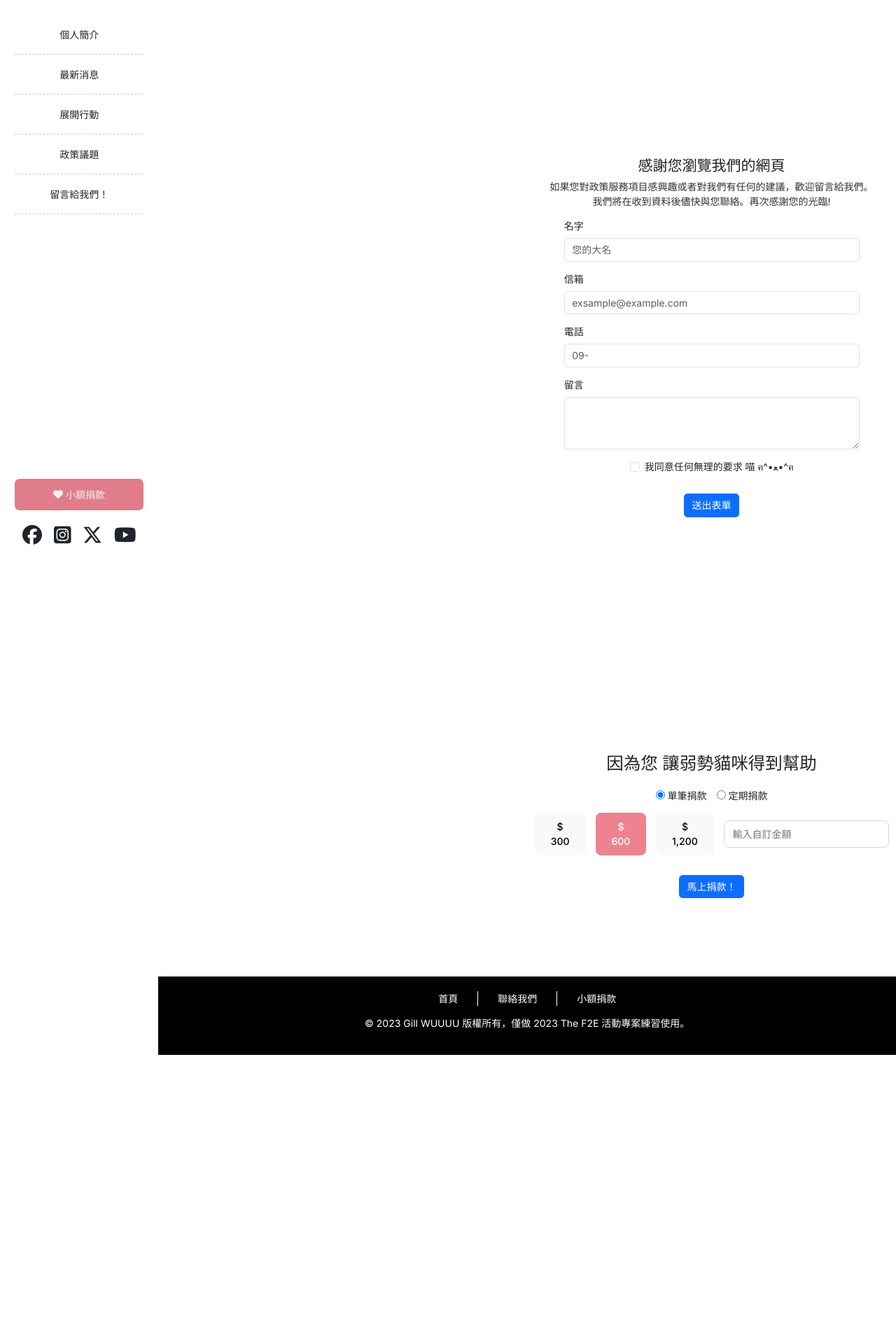
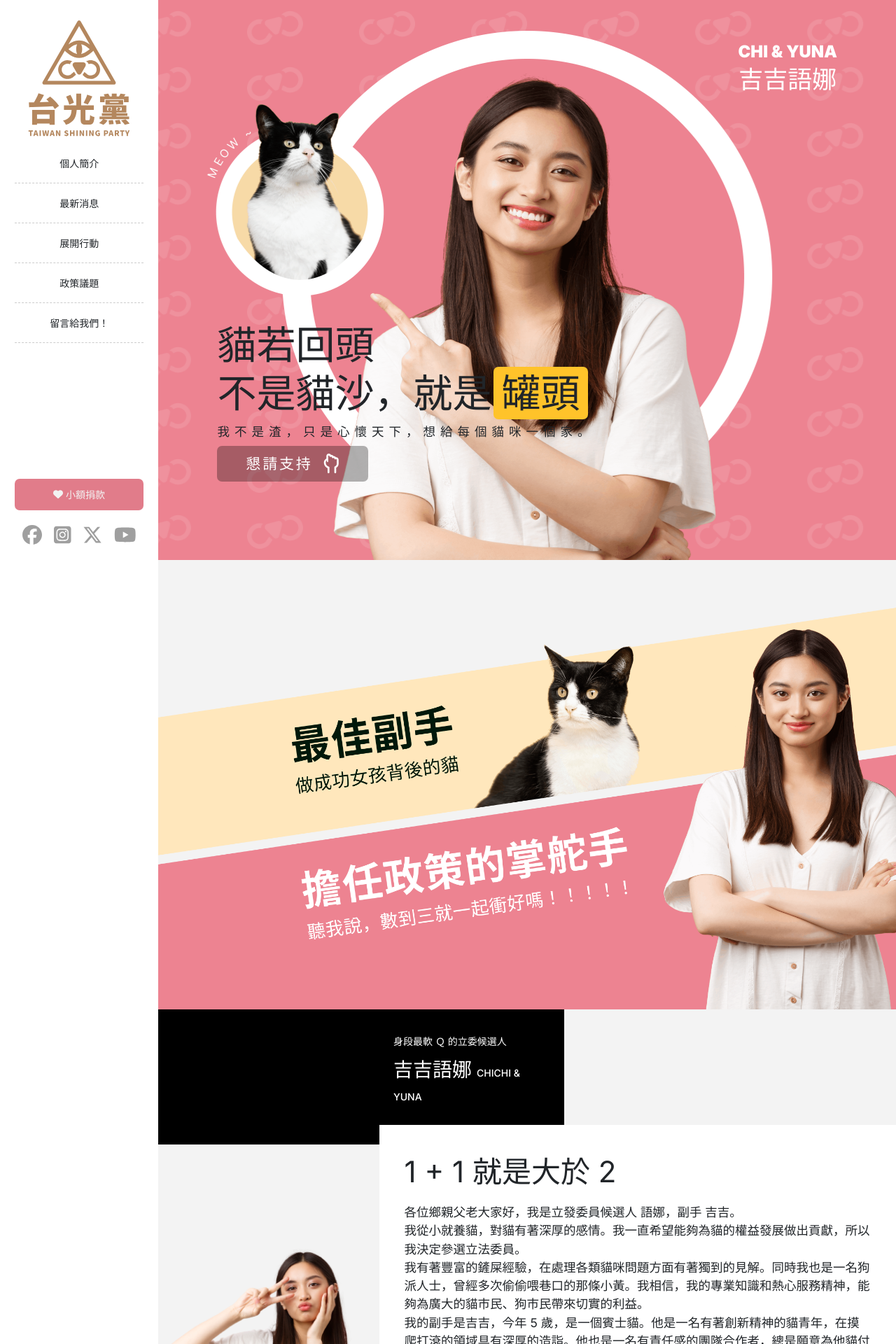
Before and after one commit to e26290/Candidate_official, a Vue app: page / in a window 1280 px wide. Shown: the top 1920 px of the page at 70% size. Before the commit the page ends 1507 px from the top, so only its background shows below. Built offline with nearby package versions, Linux system fonts and the light colour scheme.

Commit message:
feat:20231107階段性完成1200px調整

```diff
--- a/src/App.vue
+++ b/src/App.vue
@@ -9,9 +9,9 @@ import footer_vue from './components/footer.vue';
 <template>
   <div id="view" class="container-fluid p-0">
     <header_desktop class="header_desktop"/>
-    <header_mobile class="header_mobile" />
+    <header_mobile />
     <div id="wrap">
-      <banner v-if="false"/>
+      <banner v-if="true"/>
       <index_content />
       <footer_vue />
     </div>
@@ -28,19 +28,7 @@ import footer_vue from './components/footer.vue';
   position: sticky;
   top: 0;
 }
-.header_mobile {
-  display: none;
-}
 #wrap {
   flex-basis: 100%;
 }
-
-@media (max-width: 768px) {
-  .header_desktop {
-    display: none;
-  }
-  .header_mobile {
-    // display: block;
-  }
-}
 </style>
--- a/src/components/banner.vue
+++ b/src/components/banner.vue
@@ -91,4 +91,18 @@
         }
     }
 }
+
+@media (max-width: 1200px) {
+    #banner .text-title {
+        left: 2rem;
+        bottom: 2rem;
+        .bigTitle {
+            font-size: 3rem;
+        }
+    }
+    #banner .text-name {
+        top: 2rem;
+        right: 2rem;
+    }
+}
 </style>
--- a/src/components/carousel.vue
+++ b/src/components/carousel.vue
@@ -35,7 +35,7 @@ const carouselData = reactive([
     {
         img: '/images/img_carousel_01.png',
         name: '蛋蛋昨天還在的｜社區免費結紮服務站',
-        description: `2023年10月10日，我們在市民廣場舉辦了貓咪社區免費結紮活動。活動當天，共有 50 名貓咪接受了免費結紮手術。競選部表示，此次活動是對社區流浪貓咪的一次關愛，希望通過活動，讓更多流浪貓咪得到妥善安置，減少流浪貓咪對環境的影響。此外，活動還為參與活動的市民提供宣傳教育，呼籲市民關注流浪動物保護。此次活動得到了市民的廣泛好評。
+        description: `2023年10月10日，我們在市民廣場舉辦了貓咪社區免費結紮活動。活動當天，共有 50 名貓咪接受了免費結紮手術。競選部表示，此次活動是對社區流浪貓咪的一次關愛，希望通過活動，讓更多流浪貓咪得到妥善安置，減少流浪貓咪對環境的影響。
 
             #關注流浪動物保護 #減少流浪動物數量 #讓流浪動物得到妥善安置`,
         active: true
@@ -78,4 +78,14 @@ const carouselData = reactive([
 .carousel-indicators button {
     background-color: var(--primary);
 }
+
+@media (max-width:1200px) {
+    .text-carousel {
+        position: relative;
+        left: 0;
+        padding: 2rem;
+    }
+
+
+}
 </style>
--- a/src/components/donate_form.vue
+++ b/src/components/donate_form.vue
@@ -58,6 +58,10 @@ function setCustomInputState(state) {
 }
 .donateOption {
     @include flex;
+    button, input {
+        background-color: var(--white);
+        color: var(--black);
+    }
     .active {
         background-color: var(--primary);
         color: var(--white);
--- a/src/components/header_deaktop.vue
+++ b/src/components/header_deaktop.vue
@@ -1,6 +1,6 @@
 <template>
     <header>
-        <!-- <img src="../assets/img_logo.svg" alt="logo" class="logo"> -->
+        <img src="../assets/img_logo.svg" alt="logo" class="logo">
         <ul class="nav">
             <li class="nav_item"><a href="#">個人簡介</a></li>
             <li class="nav_item"><a href="#">最新消息</a></li>
@@ -68,5 +68,14 @@ ul.nav {
 .media {
     @include flex($g:1.2rem);
     margin-top: 1.5rem;
+    a {
+        color: var(--grey_9F);
+    }
+}
+
+@media (max-width: 768px) {
+  header {
+    display: none;
+  }
 }
 </style>
--- a/src/components/index_content.vue
+++ b/src/components/index_content.vue
@@ -1,5 +1,5 @@
 <template>
-    <div class="about tbp" v-if="false">
+    <div class="about tbp" v-if="true">
         <div class="about_img"></div>
         <div class="basic_info">
             <span class="sectitle">身段最軟 Ｑ 的立委候選人</span>
@@ -27,9 +27,9 @@
         </div>
     </div>
 
-    <!-- <timeline /> -->
+    <timeline />
 
-    <div class="activity tbp" v-if="false">
+    <div class="activity tbp" v-if="true">
         <div class="container">
             <div class="sectionTitle">展開行動</div>
 
@@ -53,7 +53,7 @@
         </div>
     </div>
 
-    <div class="policy tbp" v-if="false">
+    <div class="policy tbp" v-if="true">
         <div class="container">
             <div class="sectionTitle">政策議題</div>
             <div class="row">
@@ -112,8 +112,7 @@
                 </div>
                 <div class="modal-body">
                     <p>感謝您的捐款支持，今後也請您持續支持我們！</p>
-                    <!-- TODO 更換照片 -->
-                    <img src="/images/img_person_2.png" alt="語娜哈哈笑">
+                    <img src="/images/img_person_4.png" alt="語娜拜偷拜偷">
                 </div>
             </div>
         </div>
@@ -216,7 +215,7 @@ const policies = reactive([
         flex-direction: column;
         position: relative;
         span, h2 {
-            width: 60%;
+            width: 41%;
             text-align: left;
         }
         .enName {
@@ -230,7 +229,7 @@ const policies = reactive([
         top: -2rem;
         .about_box {
             background-color: var(--white);
-            max-width: 80%;
+            max-width: 70%;
             padding: 2.5rem;
             @include flex($a: end);
             flex-direction: column;
@@ -329,7 +328,7 @@ const policies = reactive([
     }
 }
 .contactUs {
-    // background-image: url(/images/img_conact_bg.png);
+    background-image: url(/images/img_conact_bg.png);
     background-position: center;
     background-size: cover;
     background-repeat: no-repeat;
@@ -343,7 +342,7 @@ const policies = reactive([
 }
 .donate {
     border-top: solid 1px var(--white);
-    // background-image: url(/images/img_donate_bg.png);
+    background-image: url(/images/img_donate_bg.png);
     background-position: center;
     background-size: cover;
     background-repeat: no-repeat;
@@ -353,13 +352,19 @@ const policies = reactive([
     }
     .donateRadio, .onlyDonate, .moonDonate {
         @include flex;
+        flex-wrap: wrap
     }
     .modal-body img {
-        width: 30%;
+        width: 60%;
     }
     .form_btn {
         margin-top: 1rem;
     }
 }
 
+@media (max-width: 1200px) {
+    .person_img img {
+        transform: scale(0.33);
+    }
+}
 </style>
--- a/src/css/color.css
+++ b/src/css/color.css
@@ -9,6 +9,7 @@
     --grey_F3: #f3f3f3;
     --grey_CC: #cccccc;
     --grey_D4: #d4d4d4;
+    --grey_9F: #9f9f9f;
     --grey_66: #666666;
     --grey_33: #333333;
     --black: #000;
--- a/src/css/style.css
+++ b/src/css/style.css
@@ -102,3 +102,9 @@ ul {
     background-color: #f9f9f9;
   }
 }
+
+@media (max-width: 768px) {
+  body {
+    padding-bottom: 64px;
+  }
+}
```
